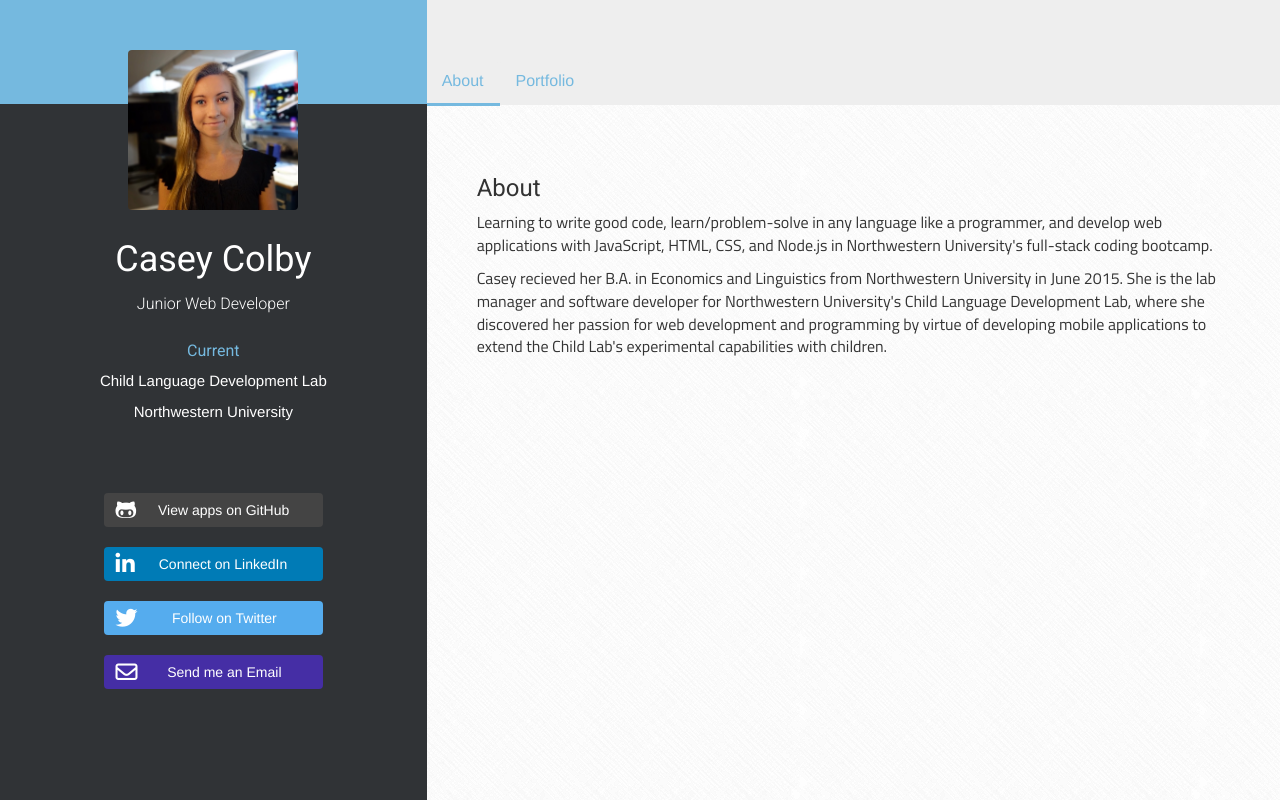
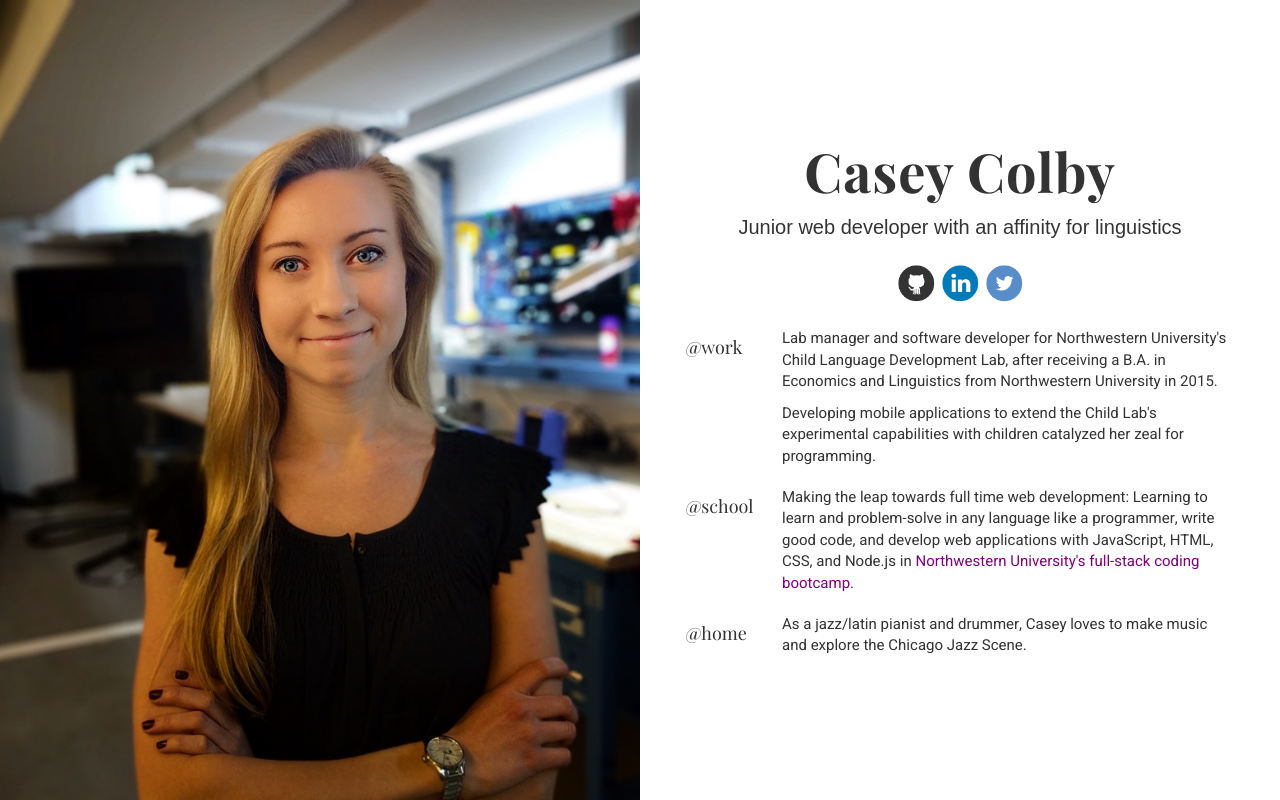
Before and after one commit to cecolby11/cecolby11.github.io, a plain HTML site: page index.html in a window 1280 px wide. Drawn offline with nearby package versions, Linux system fonts and the light colour scheme; a script that the page names is missing; a web font is replaced by a local one.

Commit message:
working on design

```diff
--- a/assets/css/style.css
+++ b/assets/css/style.css
@@ -1,126 +1,106 @@
-:root {
-  --splash-color: #75B9DF;
-}
-
-/*page*/
 .page {
-  background-image: url('../img/textures/crossword.png');
   width: 100%;
   margin: 0 auto;
   min-height: calc(100vh);
 }
-.container {
+.main-content{
+  min-height: calc(100vh);
   width: 100%;
 }
-h1,h2,h3,h4,h5 {
-  font-family: 'Roboto', sans-serif;
+.headshot-col {
+  padding: 0;
+}
+.headshot-container {
+  width: 100%;
+  height: calc(100vh);
+  overflow: auto;
+}
+.headshot{
+  height: 100%;
+  max-width: 100%;
+  width: auto;
+  object-fit: cover;
 }
 
-/*sidebar*/
-.sidebar {
-  background: #303336;
-  color: white;
-  padding: 50px 10px 30px 10px;
-  min-height: calc(100vh);
+.connect{
+  margin-bottom: 15px;
 }
-.colorsplash {
-  background: var(--splash-color);
-  height: 104px;
-  width: 100%;
-  position: absolute;
-  top: 0;
-  left: 0;
-}
-.sidebar .headshot {
-  height: 160px;
-  width: 170px;
-  border-radius: 4px;
-  object-fit: cover;
-}
-.sidebar .current-posn {
-  margin-top: 10px;
-  font-size: 15px;
-}
-.sidebar .current-posn h4 {
-  color: var(--splash-color);
-  font-size: 16px;
-}
-.sidebar .name h2 {
-  font-size: 36px;
-  margin-top: 30px;
-}
-.sidebar .title h4 {
-  margin-top: 5px;
-  font-size: 16px;
-  font-weight: 300;
-}
-.sidebar .connect {
-  margin-top: 50px;
+.connect img {
+  height: 40px;
 }
 
-/*sidebar links*/
-.connect-links .btn{
-  margin: 10px;
-  border: none;
-  width: 54%;
+.about{
+  padding: 20% 5% 0 5%;
 }
-.connect-links a {
-  line-height: 22px; /*vertically align text with icon */
+.about .name {
+  text-align: center;
+  letter-spacing: 1px;
+  font-family: 'Playfair Display', serif;
+  font-size: 54px;
+  font-weight: 700;
+  padding-bottom: 5px;
 }
-.connect-links .github {
-  background: #444;
-  color: white;
+.about .title{
+  font-family: 'Arsenal', sans-serif;
+  text-align: center;
+  font-size: 20px;
+  font-weight: 300;
+  margin-bottom: 20px;
 }
-.connect-links .linkedin {
-  background: #007bb6;
-  color: white;
+.about h4 {
+  font-family: 'Playfair Display', serif;
+  font-size: 18px;
+  font-weight: 400;
 }
-.connect-links .twitter {
-  background: #55acee;
-  color: white;
+.about p {
+  font-family: 'Heebo', sans-serif;
+  font-size: 15px;
+  color: #333;
 }
-.connect-links .email {
-  background: #452EA5;
-  color: white;
+.about .row {
+  padding: 5px 0 5px 0;
 }
-.connect-links i {
-  font-size: 22px;
+.emphasize{
+  font-weight: 400;
+  color: purple;
 }
 
-/*main content*/
-.main-content {
-  padding: 0px;
+@media screen and (max-width: 990px) {
+  .headshot-container{
+    max-height: 400px;
+  }
+  .headshot {
+    width: 100%;
+    max-height: 100%;
+    height: auto;
+    object-fit: cover;
+    object-position: 50% 30%;
+  }
+  .about {
+    padding-top: 50px;
+  }
 }
 
-/*tab area*/
-.nav-tabs {
-  padding: 60px 0 0 0;
-  background: #eee;
-  border: none;
-}
-/*individual tabs*/
-.nav-tabs li {
-  border-radius: 0px;
-  font-size: 16px;
-}
-.nav-tabs li.active {
-  border-bottom: var(--splash-color) 3px solid;
-}
-.nav-tabs li.active a,
-.nav-tabs li.active:hover a {
-  border: none;
-  background: #eee;
-  color: var(--splash-color);
-}
-.nav-tabs li a,
-.nav-tabs li:hover a {
-  border: none;
-  color: var(--splash-color);
-  background: #eee;
+@media screen and (max-width: 768px) {
+  .headshot-container {
+    height: 250px;
+    width: 100%;
+  }
+  .headshot {
+    min-width: 100%;
+    width: auto;
+    height: 100%;
+  }
 }
 
-.tab-pane {
-  font-family: 'Titillium Web', sans-serif;
-  font-size: 16px;
-  padding: 50px;
+@media screen and (max-width: 640px) {
+  .about {
+    padding-top: 10px;
+  }
+  .about .name {
+    font-size: 42px;
+  }
+  .about .title {
+    font-size: 16px;
+  }
 }
--- a/assets/javascript/app.js
+++ /dev/null
@@ -1,5 +0,0 @@
-$(document).ready(function(){
-    $(".nav-tabs a").click(function(){
-        $(this).tab('show');
-    });
-});
--- a/index.html
+++ b/index.html
@@ -6,11 +6,8 @@
   <link rel="shortcut icon" type="image/x-icon" href="assets/img/favicon.ico">
   <link rel="stylesheet" href="https://maxcdn.bootstrapcdn.com/bootstrap/3.3.6/css/bootstrap.min.css">
   <link rel="stylesheet" type="text/css" href="assets/css/style.css">
-  <!-- font awesome embed -->
-  <script src="https://use.fontawesome.com/243d3bc5e5.js"></script>
   <!-- google fonts -->
- <link href="https://fonts.googleapis.com/css?family=Roboto:300,400|Titillium+Web" rel="stylesheet">
-
+  <link href="https://fonts.googleapis.com/css?family=Playfair+Display:400,700|Arsenal|Heebo" rel="stylesheet">
   <script
   src="https://code.jquery.com/jquery-2.2.4.js"
   integrity="sha256-iT6Q9iMJYuQiMWNd9lDyBUStIq/8PuOW33aOqmvFpqI="
@@ -22,74 +19,67 @@
 <body>
 <div class="page">
 
-  <div class="container page-container">
+  <div class="container main-content">
     <!-- main content row -->
     <div class="row">
-      <!-- sidebar col -->
-      <div class="sidebar text-center col-md-4">
-        <div class="colorsplash"></div>
-        <div class="row photo">
-          <div class="col-md-12">
-            <img class="headshot" src="assets/img/Colby_sl_crop.jpg">
+
+      <!-- photo col -->
+      <div class="col-sm-12 col-md-6 headshot-col">
+        <div class="headshot-container">
+          <img class="headshot" src="assets/img/Colby_sl.jpg">
         </div>
       </div>
-        <div class="row name">
+
+      <!-- about col -->
+      <div class="col-sm-12 col-md-6">
+        <div class="row about">
           <div class="col-md-12">
-            <h2>Casey Colby</h2>
-          </div>
-        </div>
-        <div class="row title">
-          <div class="col-md-12">
-            <h4>Junior Web Developer</h4>
-          </div>
-        </div>
-        <div class="row current-posn">
-          <div class="col-md-12">
-            <h4>Current</h4>
-            <p>Child Language Development Lab</p>
-            <p>Northwestern University</p>
-          </div>
-        </div>
-        <div class="row connect">
-          <div class="col-md-12 class connect-links">
-            <a target="_blank" href="https://github.com/cecolby11" class="btn btn-default github"><i class="fa fa-github-alt pull-left" aria-hidden="true"></i>View apps on GitHub</a>
-            <a target="_blank" href="https://www.linkedin.com/in/caseycolby" class="btn btn-default linkedin"><i class="fa fa-linkedin pull-left" aria-hidden="true"></i>Connect on LinkedIn</a>
-            <a target="_blank" href="https://twitter.com/cecolby11" class="btn btn-default twitter"><i class="fa fa-twitter pull-left" aria-hidden="true"></i>Follow on Twitter</a>
-            <a target="_blank" href="mailto:casey.colby@northwestern.edu" class="btn btn-default email"><i class="fa fa-envelope-o pull-left" aria-hidden="true"></i>Send me an Email</a>
+            <h3 class="name">Casey Colby</h3>
+            <h4 class="title">Junior web developer with an affinity for linguistics</h4>
+
+            <div class="row">
+              <div class="col-md-12 text-center">
+                <div class="connect">
+                  <a target="_blank" href="https://github.com/cecolby11" class="github"><img src="assets/img/icons/github.png"></a>
+                  <a target="_blank" href="https://www.linkedin.com/in/caseycolby" class="linkedin"><img src="assets/img/icons/linkedin.png"></a>
+                  <a target="_blank" href="https://twitter.com/cecolby11" class="twitter"><img src="assets/img/icons/twitter.png"></a>
                 </div>
               </div>
             </div>
-      <!-- /.sidebar col -->
-      <!-- content col -->
-      <div class="col-md-8 main-content">
-        <div class="container main-content">
-          <ul class="nav nav-tabs" role="tablist">
-            <li role="presentation" class="active"><a href="#about" aria-controls="about" role="tab">About</a></li>
-            <li role="presentation"><a href="#portfolio" aria-controls="portfolio" role="tab">Portfolio</a></li>
-          </ul>
 
-          <div class="tab-content">
-            <!-- tab panel (bio)-->
-            <div class="tab-pane fade in active" id="about" role="tabpanel">
-              <h3>About</h3>
-              <p>Learning to write good code, learn/problem-solve in any language like a programmer, and develop web applications with JavaScript, HTML, CSS, and Node.js in Northwestern University&#39;s full-stack coding bootcamp.</p>
-
-              <p>Casey recieved her B.A. in Economics and Linguistics from Northwestern University in June 2015. She is the lab manager and software developer for Northwestern University&#39;s Child Language Development Lab, where she discovered her passion for web development and programming by virtue of developing mobile applications to extend the Child Lab's experimental capabilities with children.
-
-              <!-- <p>As a jazz/latin pianist and drummer, she also loves to make music and explore the Chicago Jazz Scene.</p> -->
+            <div class=row>
+              <div class="col-md-2">
+                <h4>@work</h4>
               </div>
-            <!-- /.tab panel (bio)-->
-            <div id="portfolio" class="tab-pane fade">
-              <h3>Portfolio</h3>
-              <p>Check back soon!</p>
+              <div class="col-md-10">
+                 <p>Lab manager and software developer for Northwestern University&#39;s Child Language Development Lab, after receiving a B.A. in Economics and Linguistics from Northwestern University in 2015.</p>
+                 <p>Developing mobile applications to extend the Child Lab's experimental capabilities with children catalyzed her zeal for programming.</p>
               </div>
             </div>
-          <!-- /.tab-content -->
+
+            <div class=row>
+              <div class="col-md-2">
+                <h4>@school</h4>
               </div>
-        <!-- /.container -->
+              <div class="col-md-10">
+                <p>Making the leap towards full time web development: Learning to learn and problem-solve in any language like a programmer, write good code, and develop web applications with JavaScript, HTML, CSS, and Node.js in <span class="emphasize">Northwestern University&#39;s full-stack coding bootcamp.</span></p>
+              </div>
+            </div>
+
+            <div class=row>
+              <div class="col-md-2">
+                <h4>@home</h4>
+              </div>
+              <div class="col-md-10">
+                <p>As a jazz/latin pianist and drummer, Casey loves to make music and explore the Chicago Jazz Scene.</p>
+              </div>
+            </div>
 
           </div>
-      <!-- /.content col -->
+        </div>
+      </div>
+
+
     </div>
     <!-- /.main content row -->
   </div>
```
Also changed, not shown: assets/img/Colby.jpg (added), assets/img/Colby_sl.jpg (added), assets/img/favicon.ico (deleted), assets/img/icons/github.png (added), assets/img/icons/linkedin.png (added), assets/img/icons/twitter.png (added), assets/img/textures/crossword.png (deleted). Lines whose indentation alone changed are shown as unchanged.
